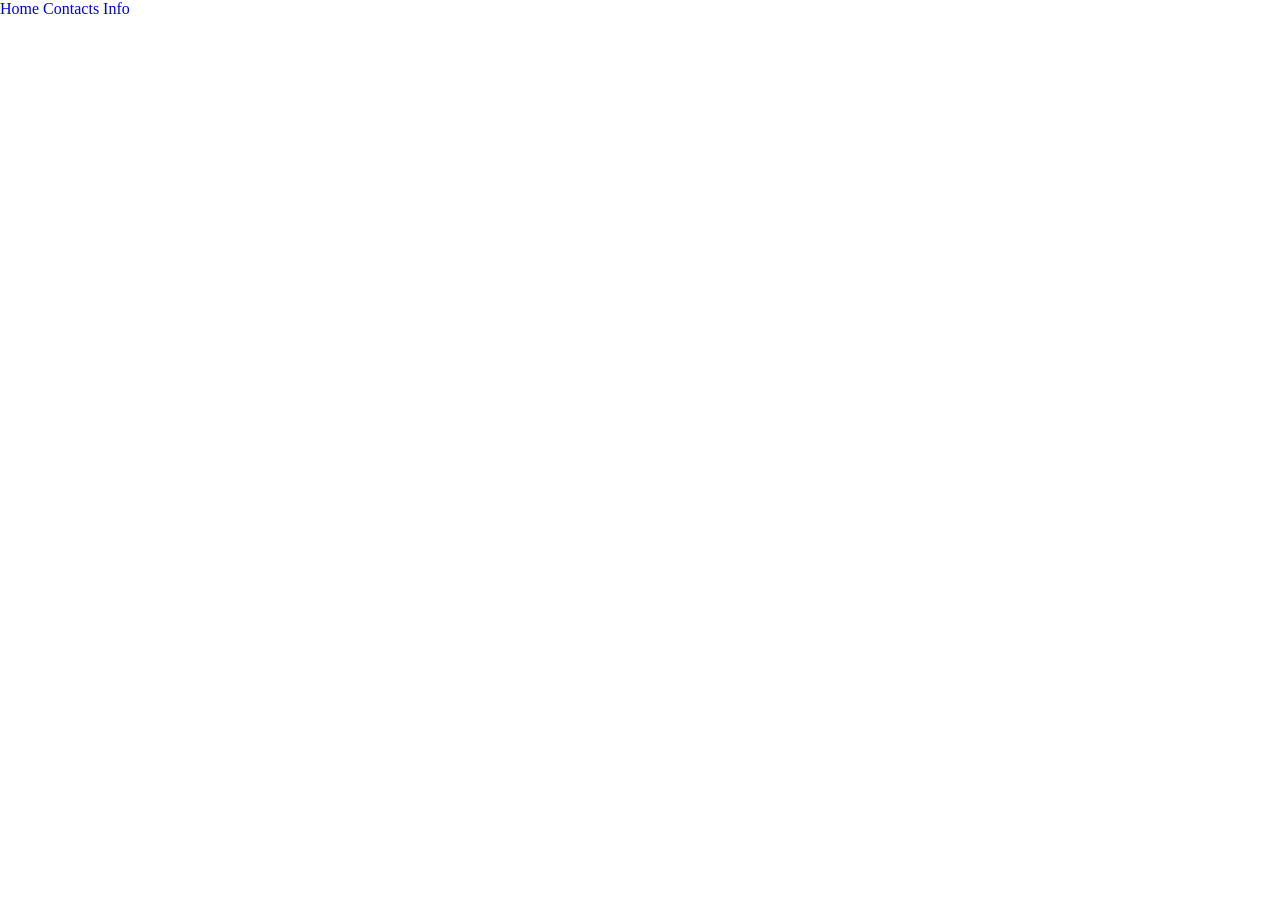
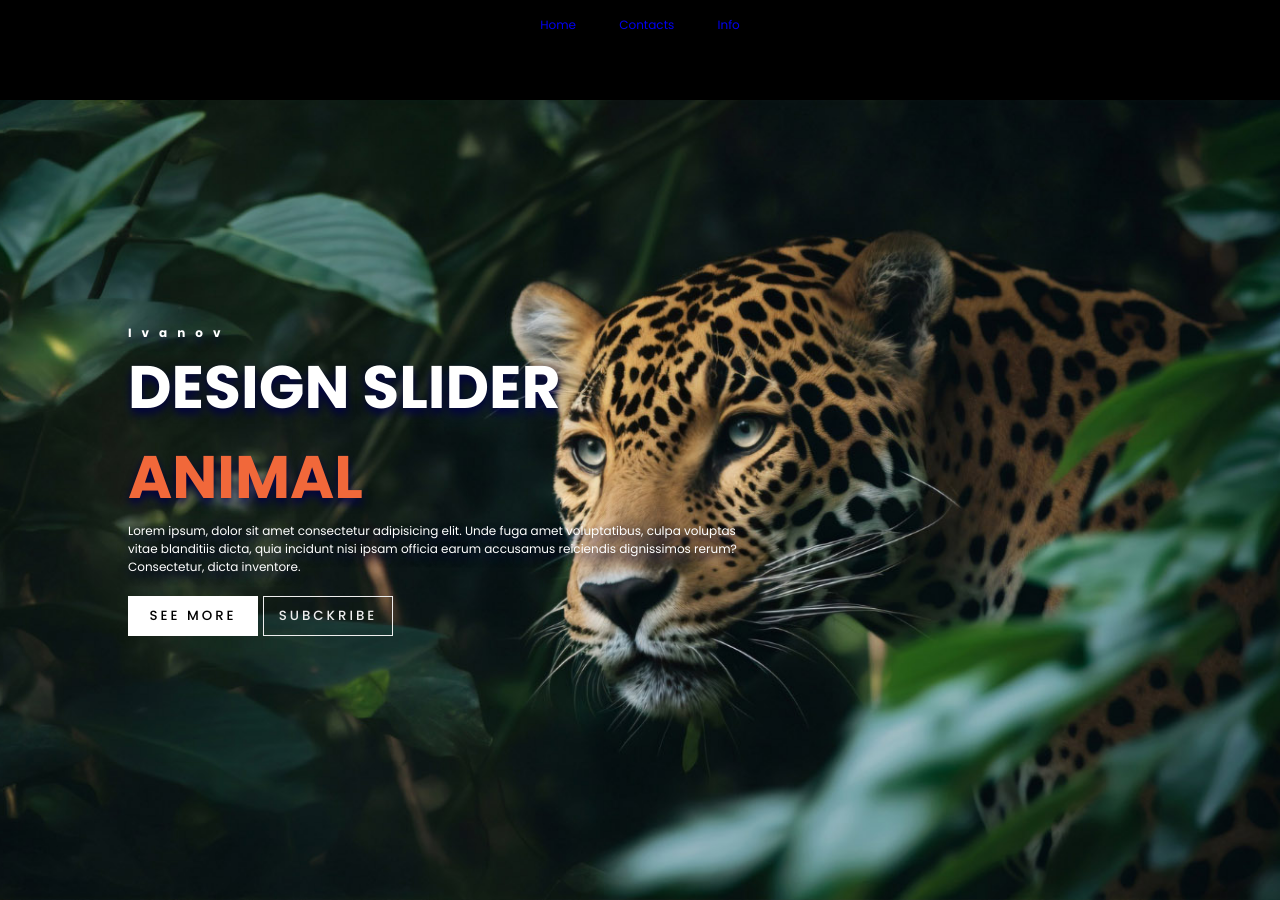
Before and after one commit to Rom-Freedom/Animal-Slider-Website, a plain HTML site: page index.html in a window 1280 px wide. Before the commit the page ends 800 px from the top, so only its background shows below. Drawn offline with Linux system fonts and the light colour scheme.

Commit message:
make up and style header and  carousel divisions

```diff
--- a/css/style.css
+++ b/css/style.css
@@ -1,6 +1,106 @@
+@import url('https://fonts.googleapis.com/css2?family=Poppins:wght@300;400;500;600;700;800;900&display=swap');
+
 * {
     margin: 0;
     padding: 0;
     box-sizing: border-box;
     text-decoration: none;
+    list-style: none;
+    font-family: 'Poppins', sans-serif;
 }
+
+body {
+    background-color: #000;
+    color: #eee;
+    font-size: 12px;
+}
+
+header {
+    width: 1140px;
+    max-width: 80%;
+    margin: 0 auto;
+    height: 50px;
+    display: flex;
+    justify-content: center;
+    align-items: center;
+    margin-bottom: 50px;
+    position: relative;
+    z-index: 100;
+}
+header a:not(:last-child) {
+    margin-right: 40px;
+}
+
+.carousel {
+    width: 100vw;
+    height: 100vh;
+    overflow: hidden;
+    position: relative;
+}
+.carousel .list .item {
+    position: absolute;
+    inset: 0;
+}
+.carousel .list .item img {
+    width: 100%;
+    height: 100%;
+    object-fit: cover;
+}
+.carousel .list .item .content {
+    position: absolute;
+    top: 28%;
+    width: 1140px;
+    max-width: 80%;
+    left: 50%;
+    transform: translateX(-50%);
+    padding-right: 30%;
+    color: #fff;
+    text-shadow: 0 5px 10px #004;
+}
+.carousel .list .item .content .author {
+    font-weight: bold;
+    letter-spacing: 10px;
+}
+.carousel .list .item .content .title,
+.carousel .list .item .content .topic {
+    font-weight: bold;
+    font-size: 5em;
+    list-style: 1.3em;
+}
+.carousel .list .item .content .topic {
+    color: #f1683a;
+}
+.carousel .list .item .content .desc {
+    margin-bottom: 20px;
+}
+.carousel .list .item .content .buttons {
+    display: grid;
+    grid-template-columns: repeat(2, 130px);
+    grid-template-rows: 40px;
+    gap: 5px;
+}
+.carousel .list .item .content button {
+    border: none;
+    background-color: #fff;
+    letter-spacing: 3px;
+    font-family: Poppins;
+    font-weight: 500;
+    transition: .5s ease;
+}
+.carousel .list .item .content button:nth-child(2) {
+    background: transparent;
+    color: #eee;
+    border: 1px solid #eee;
+    transition: .5s ease;
+}
+.carousel .list .item .content button:hover {
+    background: transparent;
+    border: 1px solid #eee;
+    color: #f1683a;
+    transform: translateX(-5px);
+}
+.carousel .list .item .content button:nth-child(2):hover {
+    color:rgb(255, 255, 255);
+    border: 1px solid #f1683a;
+    transform: translateX(5px);
+}
--- a/index.html
+++ b/index.html
@@ -15,6 +15,79 @@
         </nav>
     </header>
 
+    <div class="carousel">
+        <div class="list">
+
+            <!-- First Item -->
+            <div class="item">
+                <img src="img/img1.jpg" alt="1-img">
+                <div class="content">
+                    <div class="author">Ivanov</div>
+                    <div class="title">DESIGN SLIDER</div>
+                    <div class="topic">ANIMAL</div>
+                    <div class="desc">
+                        Lorem ipsum, dolor sit amet consectetur adipisicing elit. Unde fuga amet voluptatibus, culpa voluptas vitae blanditiis dicta, quia incidunt nisi ipsam officia earum accusamus reiciendis dignissimos rerum? Consectetur, dicta inventore.
+                    </div>
+                    <div class="buttons">
+                        <button>SEE MORE</button>
+                        <button>SUBCKRIBE</button>
+                    </div>
+                </div>
+            </div>
+
+            <!-- Second Item -->
+            <div class="item">
+                <img src="img/img2.jpg" alt="2-img">
+                <div class="content">
+                    <div class="author">Ivanov</div>
+                    <div class="title">DESIGN SLIDER</div>
+                    <div class="topic">ANIMAL</div>
+                    <div class="desc">
+                        Lorem ipsum, dolor sit amet consectetur adipisicing elit. Unde fuga amet voluptatibus, culpa voluptas vitae blanditiis dicta, quia incidunt nisi ipsam officia earum accusamus reiciendis dignissimos rerum? Consectetur, dicta inventore.
+                    </div>
+                    <div class="buttons">
+                        <button>SEE MORE</button>
+                        <button>SUBCKRIBE</button>
+                    </div>
+                </div>
+            </div>
+
+            <!-- Third Item -->
+            <div class="item">
+                <img src="img/img3.jpg" alt="3-img">
+                <div class="content">
+                    <div class="author">Ivanov</div>
+                    <div class="title">DESIGN SLIDER</div>
+                    <div class="topic">ANIMAL</div>
+                    <div class="desc">
+                        Lorem ipsum, dolor sit amet consectetur adipisicing elit. Unde fuga amet voluptatibus, culpa voluptas vitae blanditiis dicta, quia incidunt nisi ipsam officia earum accusamus reiciendis dignissimos rerum? Consectetur, dicta inventore.
+                    </div>
+                    <div class="buttons">
+                        <button>SEE MORE</button>
+                        <button>SUBCKRIBE</button>
+                    </div>
+                </div>
+            </div>
+
+            <!-- Fourth Item -->
+            <div class="item">
+                <img src="img/img4.jpg" alt="4-img">
+                <div class="content">
+                    <div class="author">Ivanov</div>
+                    <div class="title">DESIGN SLIDER</div>
+                    <div class="topic">ANIMAL</div>
+                    <div class="desc">
+                        Lorem ipsum, dolor sit amet consectetur adipisicing elit. Unde fuga amet voluptatibus, culpa voluptas vitae blanditiis dicta, quia incidunt nisi ipsam officia earum accusamus reiciendis dignissimos rerum? Consectetur, dicta inventore.
+                    </div>
+                    <div class="buttons">
+                        <button>SEE MORE</button>
+                        <button>SUBCKRIBE</button>
+                    </div>
+                </div>
+            </div>
+        </div>
+    </div>
+
     <script src="js/script.js"></script>
 </body>
 </html>
```
